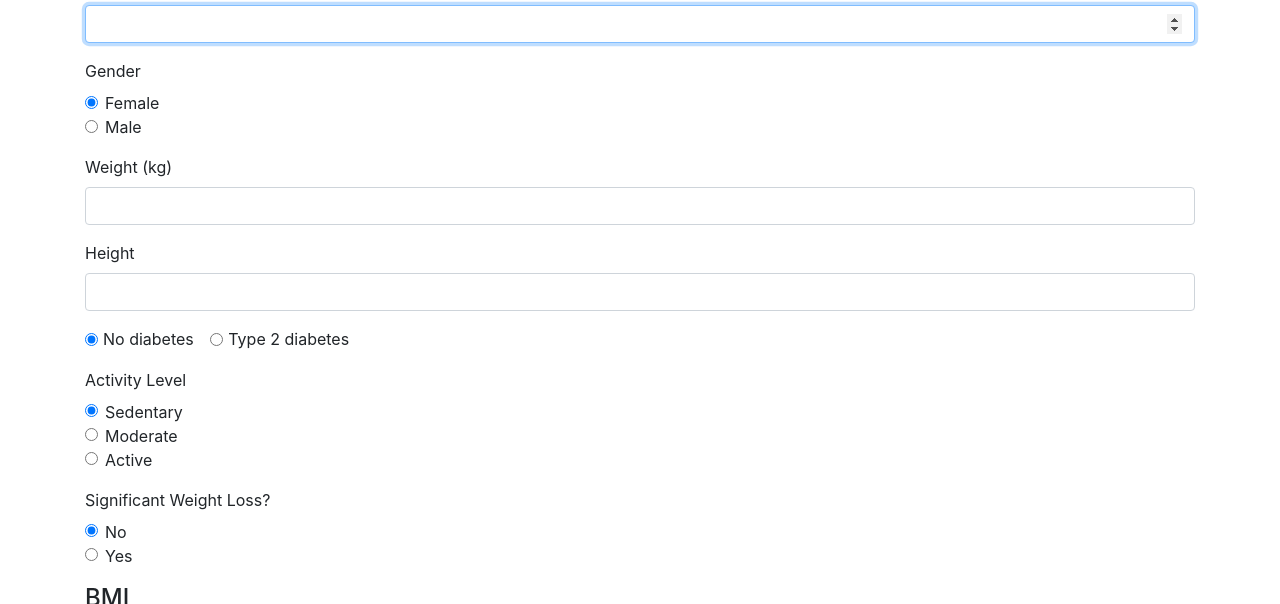
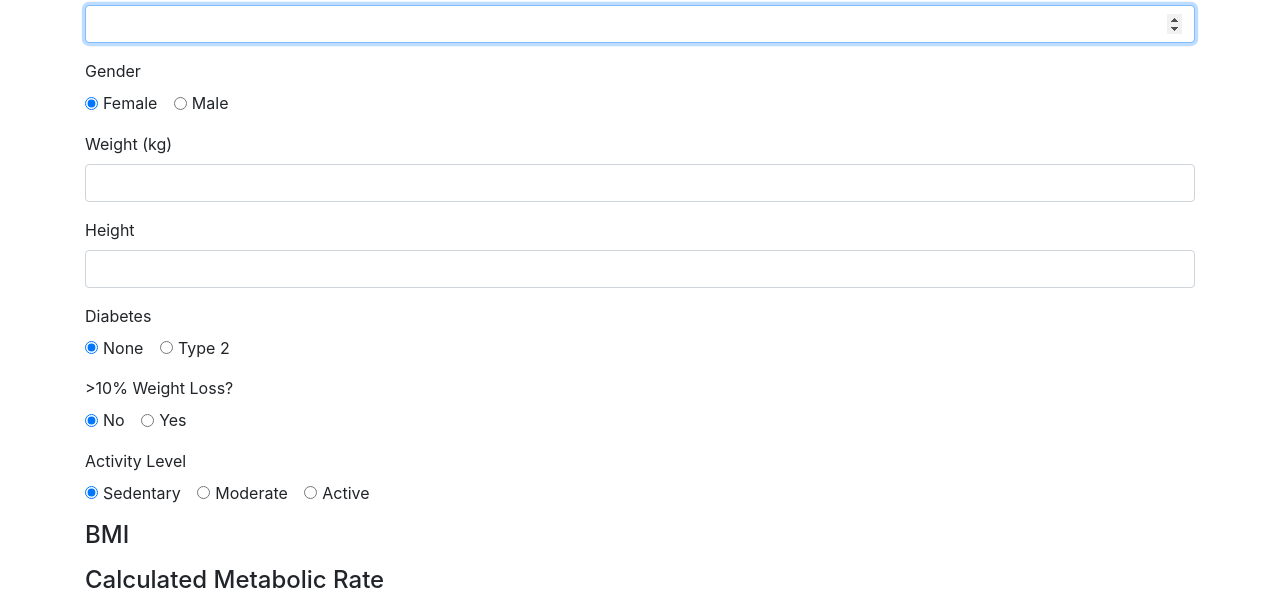
Before and after one commit to alexjurkiewicz/health-tools, a plain HTML site: page rmr/index.html in a window 1280 px wide. Shown: the part 83-687 px from the top of the page. Drawn offline with nearby package versions, Linux system fonts and the light colour scheme.

Commit message:
Compress UI and break out activityLevel display

```diff
--- a/rmr/index.html
+++ b/rmr/index.html
@@ -56,29 +56,32 @@
 
         let rmr = calcRmr(age, isMale, weight, height, isDiabetic);
         if (rmr === undefined) {
-          rmr = "unknown";
+          rmr = "need age, weight and height";
         } else {
+          let rmrActivityModified = rmr;
           switch(activityLevel) {
             case "activityLevelSedentary":
-                rmr /= 0.8;
+                rmrActivityModified /= 0.8;
                 break;
             case "activityLevelModerate":
-                rmr /= 0.75;
+                rmrActivityModified /= 0.75;
                 break;
             case "activityLevelActive":
-                rmr /= 0.7;
+                rmrActivityModified /= 0.7;
                 break;
           }
           if (isSignificantWeightLoss === true) {
             rmr *= 0.85;
           }
           rmr = Math.round(rmr, 0);
+          rmrActivityModified = Math.round(rmrActivityModified, 0);
+          rmr = `${rmr} calories per day (${rmrActivityModified} adjusted for activity)`;
         }
-        document.getElementById("rmr").innerHTML = `${rmr} calories per day`;
+        document.getElementById("rmr").innerHTML = rmr;
 
         let bmi = calcBmi(weight, height);
         if (bmi === undefined) {
-          bmi = "unknown";
+          bmi = "need weight and height";
         }
         document.getElementById("bmi").innerHTML = bmi;
 
@@ -109,13 +112,15 @@
         </div>
         <div class="form-group">
           <label for="gender">Gender</label>
-          <div class="form-check">
+          <div>
+            <div class="form-check form-check-inline">
               <input class="form-check-input" type="radio" name="gender" id="female" onchange="update()" checked>
               <label class="form-check-label" for="female">Female</label>
             </div>
-          <div class="form-check">
+            <div class="form-check form-check-inline">
               <input class="form-check-input" type="radio" name="gender" id="male" onchange="update()">
               <label class="form-check-label" for="male">Male</label>
+            </div>
           </div>
         </div>
         <div class="form-group">
@@ -127,39 +132,46 @@
           <input class="form-control" type="number" id="height" onchange="update()" onkeyup="update()">
         </div>
         <div class="form-group">
+          <label for="diabetes">Diabetes</label>
+          <div>
             <div class="form-check form-check-inline">
               <input class="form-check-input" type="radio" name="diabetes" id="diabetesNo" onchange="update()" checked>
-            <label class="form-check-label" for="diabetesNo">No diabetes</label>
+              <label class="form-check-label" for="diabetesNo">None</label>
             </div>
             <div class="form-check form-check-inline">
               <input class="form-check-input" type="radio" name="diabetes" id="diabetesYes" onchange="update()">
-            <label class="form-check-label" for="diabetesYes">Type 2 diabetes</label>
+              <label class="form-check-label" for="diabetesYes">Type 2</label>
+            </div>
+          </div>
+        </div>
+        <div class="form-group">
+          <label for="activity">>10% Weight Loss?</label>
+          <div>
+            <div class="form-check form-check-inline">
+              <input class="form-check-input" type="radio" name="significantWeightLoss" id="significantWeightLossNo" onchange="update()" checked>
+              <label class="form-check-label" for="diabetesYes">No</label>
+            </div>
+            <div class="form-check form-check-inline">
+              <input class="form-check-input" type="radio" name="significantWeightLoss" id="significantWeightLossYes" onchange="update()">
+              <label class="form-check-label" for="diabetesYes">Yes</label>
+            </div>
           </div>
         </div>
         <div class="form-group">
           <label for="activity">Activity Level</label>
-          <div class="form-check">
+          <div>
+            <div class="form-check form-check-inline">
               <input class="form-check-input" type="radio" name="activityLevel" id="activityLevelSedentary" onchange="update()" checked>
               <label class="form-check-label" for="activityLevelSedentary">Sedentary</label>
             </div>
-          <div class="form-check">
+            <div class="form-check form-check-inline">
               <input class="form-check-input" type="radio" name="activityLevel" id="activityLevelModerate" onchange="update()">
               <label class="form-check-label" for="activityLevelModerate">Moderate</label>
             </div>
-          <div class="form-check">
+            <div class="form-check form-check-inline">
               <input class="form-check-input" type="radio" name="activityLevel" id="activityLevelActive" onchange="update()">
               <label class="form-check-label" for="activityLevelActive">Active</label>
             </div>
-        </div>
-        <div class="form-group">
-          <label for="activity">Significant Weight Loss?</label>
-          <div class="form-check">
-            <input class="form-check-input" type="radio" name="significantWeightLoss" id="significantWeightLossNo" onchange="update()" checked>
-            <label class="form-check-label" for="diabetesYes">No</label>
-          </div>
-          <div class="form-check">
-            <input class="form-check-input" type="radio" name="significantWeightLoss" id="significantWeightLossYes" onchange="update()">
-            <label class="form-check-label" for="diabetesYes">Yes</label>
           </div>
         </div>
       </form>
```
Lines whose indentation alone changed are shown as unchanged.
